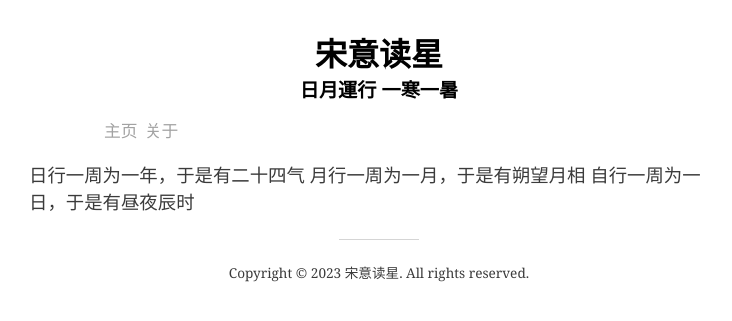
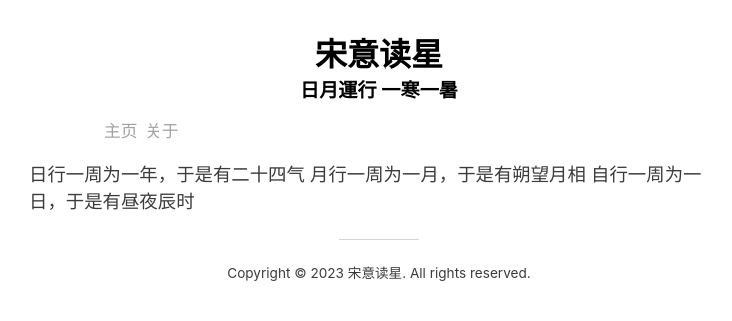
Before and after one commit to iching10/e11520.github.io, a Jekyll site: the page built from about.md, in a window 1280 px wide. Shown: the top 321 px of the page, without its empty margins (261-993 px from the left). Built offline with Jekyll 4.4.1, drawn with Linux system fonts in a browser that asks for light colours; nearby versions of some CDN libraries.

Commit message:
commit font

```diff
--- a/_sass/typography.scss
+++ b/_sass/typography.scss
@@ -36,5 +36,5 @@
 
 //System stack for everything
 body {
-    font-family: Georgia,times new roman,Times,serif;
+    font-family: -apple-system,BlinkMacSystemFont,"Segoe UI",Roboto,Oxygen-Sans,Ubuntu,Cantarell,"Helvetica Neue",sans-serif, SimSun, PMingLiU;
   }
```
